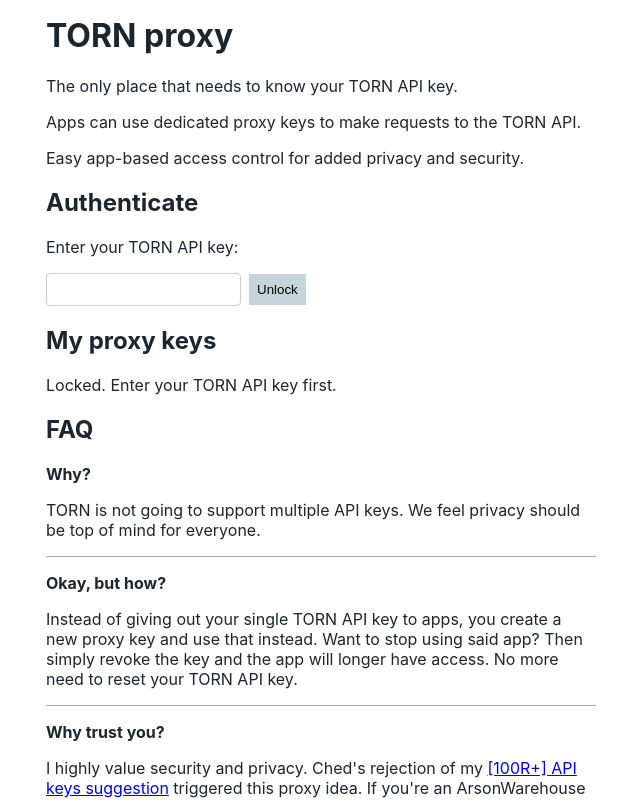
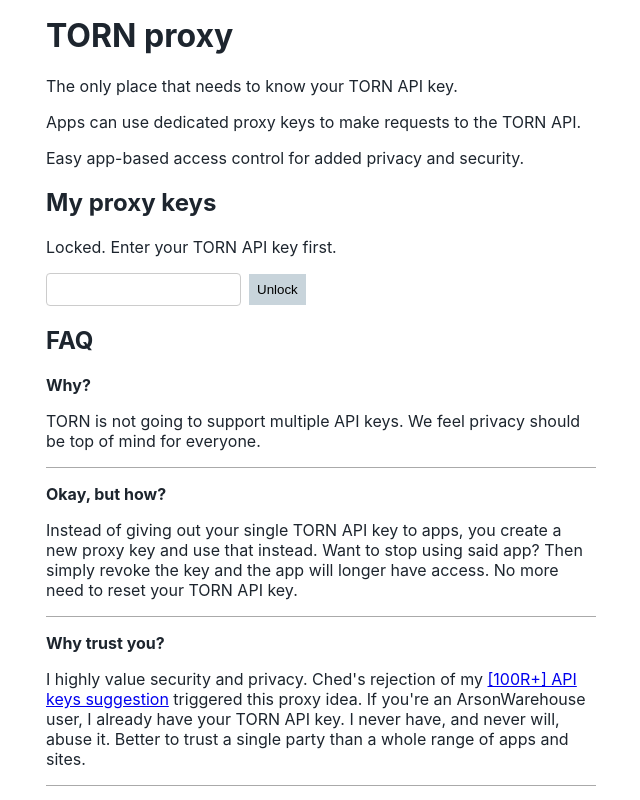
Before and after one commit to waterock/torn-proxy, a React (Create React App) app in the folder client-side/: page / in a window 1280 px wide. Shown: the top 800 px of the page, without its empty margins (319-959 px from the left). Built offline with nearby package versions, Linux system fonts and the light colour scheme.

Commit message:
More sensible page structure in terms of element positions

```diff
--- a/client-side/src/App.module.scss
+++ b/client-side/src/App.module.scss
@@ -1,5 +1,5 @@
 .root {
-  padding: 1rem 1.5rem;
+  padding: 1rem 1.5rem 2.5rem 1.5rem;
   max-width: 550px;
   margin: auto;
   color: #1d252e;
--- a/client-side/src/App.tsx
+++ b/client-side/src/App.tsx
@@ -1,4 +1,4 @@
-import React, { MouseEvent, useState } from 'react';
+import React, { useState } from 'react';
 import styles from './App.module.scss';
 import TornKeyForm from './TornKeyForm';
 import ProxyKeys from './ProxyKeys';
@@ -14,8 +14,7 @@
         user,
     };
 
-    const lock = (event: MouseEvent) => {
-        event.preventDefault();
+    const lock = () => {
         setUser(null);
         fetch(appContextValue.serverBaseUrl + '/api/lock', { credentials: 'include', method: 'post' });
     };
@@ -28,14 +27,17 @@
                 <p>Apps can use dedicated proxy keys to make requests to the TORN API.</p>
                 <p>Easy app-based access control for added privacy and security.</p>
 
-                {user === null && <TornKeyForm onAuthenticated={setUser}/>}
-
-                <h2>My proxy keys {user !== null && <button onClick={lock}>Lock</button>}</h2>
-                {user === null && <p>Locked. Enter your TORN API key first.</p>}
-                {user !== null && <ProxyKeys/>}
+                <h2>My proxy keys</h2>
+                {user === null && (
+                    <>
+                        <p>Locked. Enter your TORN API key first.</p>
+                        <TornKeyForm onAuthenticated={setUser}/>
+                    </>
+                )}
+                {user !== null && <ProxyKeys onLock={lock}/>}
 
                 {user === null && (
-                    <div className={styles.faq}>
+                    <>
                         <h2>FAQ</h2>
                         <Faq question="Why?" answer="TORN is not going to support multiple API keys. We feel privacy should be top of mind for everyone."/>
                         <Faq question="Okay, but how?" answer="Instead of giving out your single TORN API key to apps, you create a new proxy key and use that instead. Want to stop using said app? Then simply revoke the key and the app will longer have access. No more need to reset your TORN API key."/>
@@ -45,7 +47,7 @@
                         <Faq question="Okay, but what about leaks?" answer="Your TORN key is encrypted before it's stored. If the database is ever accessed by a third party, they can see your proxy keys but not your TORN key. If ever does leak I'll be transparent about it so you can take action."/>
                         <Faq question="Why are proxy keys not encrypted?" answer="To keep the proxy service as fast as possible. With every request, I need to look up the TORN key that belongs to the given proxy key and forward the request to TORN. I need to be able to efficiently query the proxy keys table."/>
                         <Faq question="Roadmap?" answer="I plan on adding permissions. Simple ones at first, separating public from private data. That way, apps can use your key to fetch market info but not sensitive data such as battle stats."/>
-                    </div>
+                    </>
                 )}
             </div>
         </AppContext.Provider>
--- a/client-side/src/ProxyKey.module.scss
+++ b/client-side/src/ProxyKey.module.scss
@@ -3,7 +3,7 @@
 }
 
 tr.keyRow td {
-  padding-top: 0;
+  padding-bottom: 0.5rem;
 }
 
 tr.altRow {
@@ -11,12 +11,6 @@
 }
 
 .key {
-  display: inline-block;
-  padding: 0.15rem 0.75rem;
-  background: #b0c4de2a;
   color: #4682b4;
-  font-weight: 600;
-  border-radius: 0.2rem;
-  border: 1px solid #4682b455;
-  margin: 0.5rem 0;
+  font-size: 0.9rem;
 }
--- a/client-side/src/ProxyKeys.module.scss
+++ b/client-side/src/ProxyKeys.module.scss
@@ -20,3 +20,13 @@
     text-align: left;
   }
 }
+
+.lockAnchor {
+  color: indianred;
+  font-weight: 600;
+  text-decoration: none;
+
+  &:hover {
+    text-decoration: underline;
+  }
+}
--- a/client-side/src/ProxyKeys.tsx
+++ b/client-side/src/ProxyKeys.tsx
@@ -1,11 +1,15 @@
-import React, { FormEvent, useContext, useEffect, useState } from 'react';
+import React, { FC, useContext, useEffect, useState } from 'react';
 import ProxyKey from './ProxyKey';
 import AppContext from './AppContext';
 import styles from './ProxyKeys.module.scss';
 import Key from './interfaces/Key';
 import useConversion from './hooks/useConversion';
 
-const ProxyKeys = () => {
+interface Props {
+    onLock(): void
+}
+
+const ProxyKeys: FC<Props> = ({ onLock }) => {
     const app = useContext(AppContext);
     const conversion = useConversion();
 
@@ -31,7 +35,12 @@
         })();
     }, []);
 
-    const createKey = async (event: FormEvent) => {
+    const lock = (event: React.MouseEvent) => {
+        event.preventDefault();
+        onLock();
+    };
+
+    const createKey = async (event: React.FormEvent) => {
         event.preventDefault();
 
         setSavingNewKey(true);
@@ -58,6 +67,7 @@
 
     return (
         <>
+            <p>Hello, {app.user?.name} [{app.user?.id}] <a href="#" className={styles.lockAnchor} onClick={lock}>Lock</a></p>
             <table className={styles.root}>
                 <thead>
                 <tr>
--- a/client-side/src/TornKeyForm.tsx
+++ b/client-side/src/TornKeyForm.tsx
@@ -41,8 +41,6 @@
 
     return (
         <form onSubmit={submit}>
-            <h2>Authenticate</h2>
-            <p>Enter your TORN API key:</p>
             <input className={lastCheckWasError ? styles.wrongKey : ''} type="text" value={tornKey} onChange={(event) => setTornKey(event.target.value)} disabled={checking}/>
             <input type="submit" disabled={checking} value="Unlock"/>
             {checking && <span>checking...</span>}
```
Also changed, not shown: 1 other file (tests, documents, lock files or other folders).
